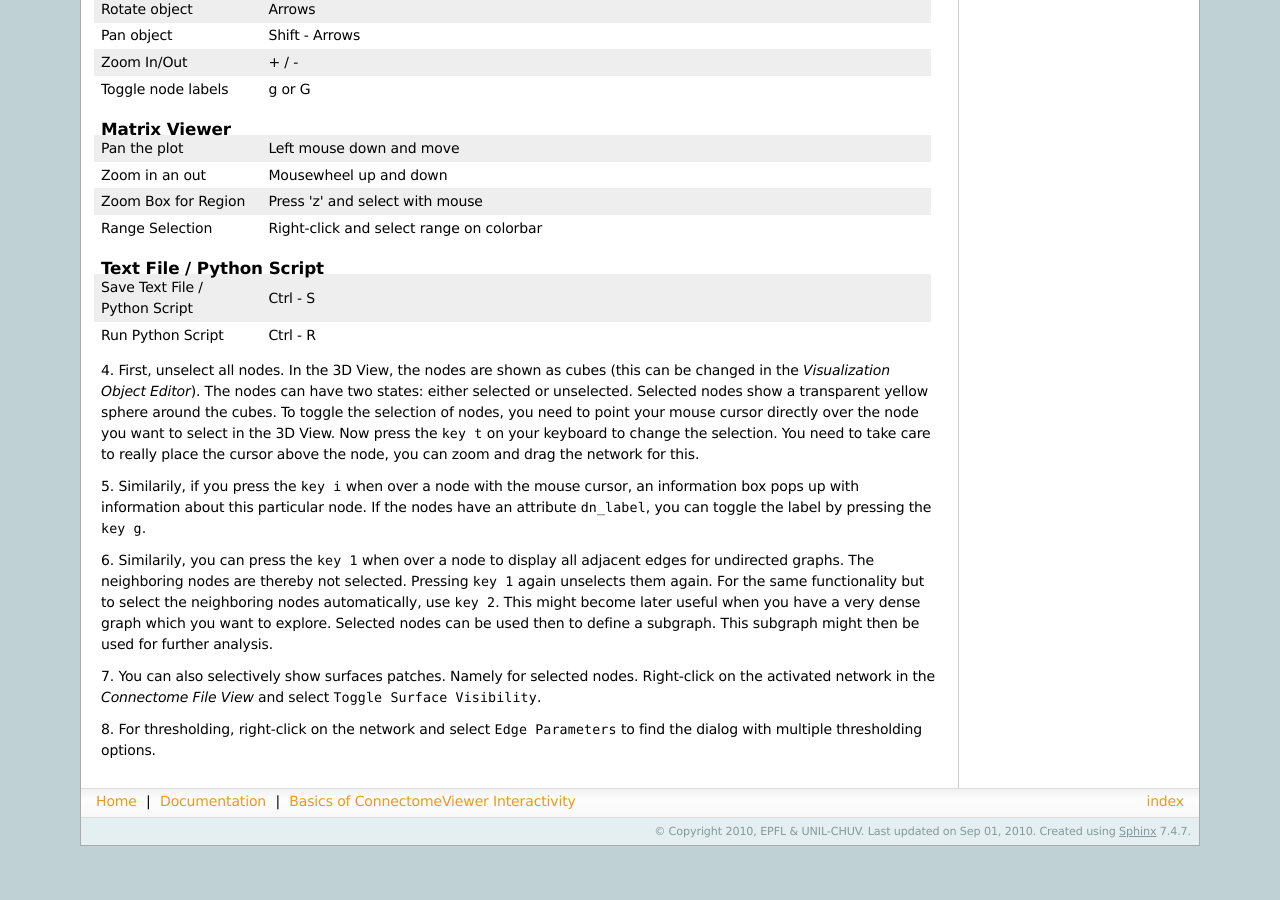
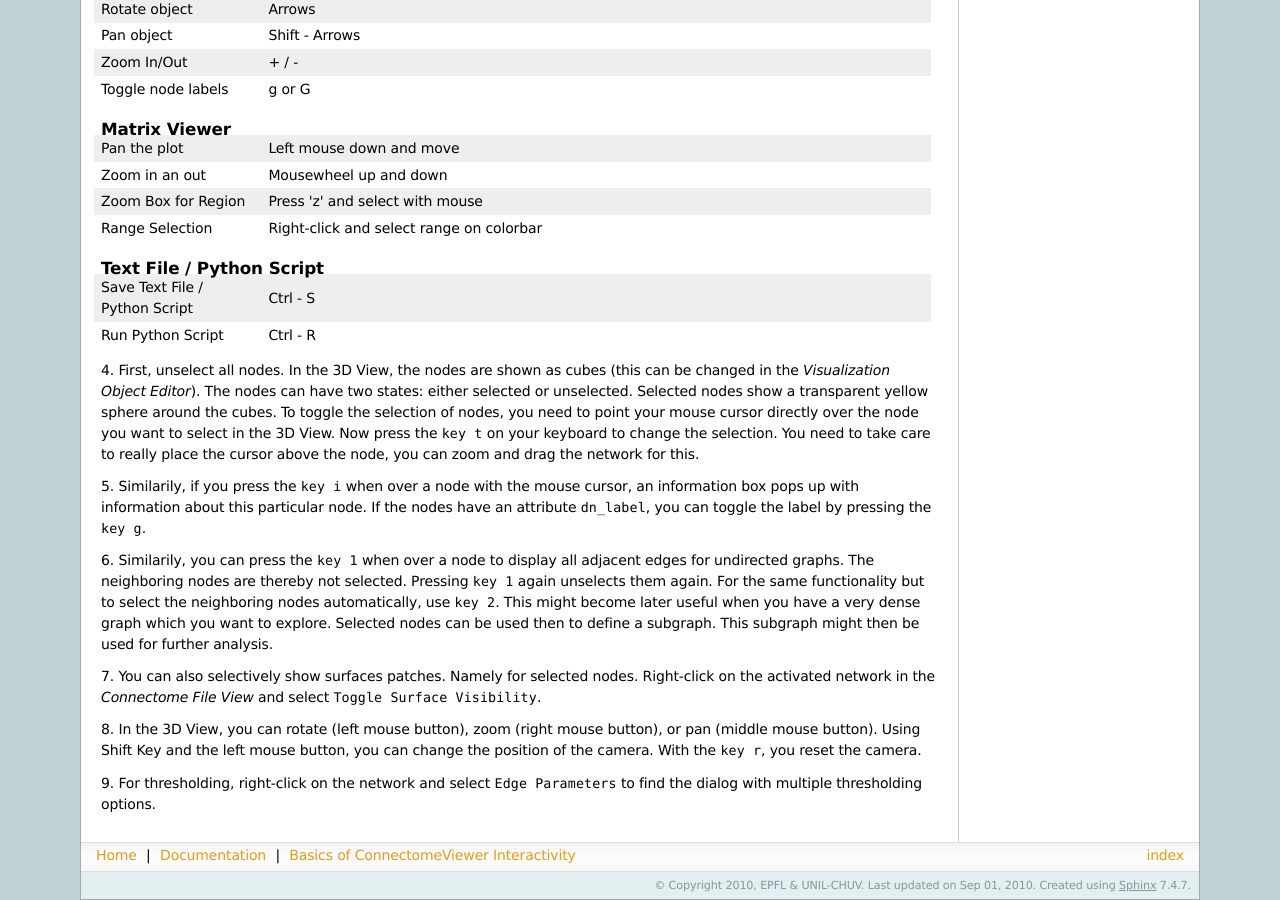
Before and after one commit to LTS5/connectomeviewer, a Sphinx documentation site: the page built from doc/users/tutorials/tut_basicinter.rst, in a window 1280 px wide and 900 px high, scrolled down 1204 px. Built offline with Sphinx 7.4.7, drawn with Linux system fonts in a browser that asks for light colours; before the commit the page ends 2050 px from its top, so only the background shows below that.

Commit message:
Minor tutorial fixes

```diff
--- a/doc/users/tutorials/tut_basicinter.rst
+++ b/doc/users/tutorials/tut_basicinter.rst
@@ -47,7 +47,10 @@ can be used then to define a subgraph. This subgraph might then be used for furt
 7. You can also selectively show surfaces patches. Namely for selected nodes. Right-click on the activated
 network in the *Connectome File View* and select ``Toggle Surface Visibility``.
 
-8. For thresholding, right-click on the network and select ``Edge Parameters`` to find the dialog
+8. In the 3D View, you can rotate (left mouse button), zoom (right mouse button), or pan (middle mouse button).
+Using Shift Key and the left mouse button, you can change the position of the camera. With the ``key r``, you reset the camera.
+
+9. For thresholding, right-click on the network and select ``Edge Parameters`` to find the dialog
 with multiple thresholding options.
 
 .. Using the IPython Shell with dragged objects.
--- a/doc/users/tutorials/tut_nbs.rst
+++ b/doc/users/tutorials/tut_nbs.rst
@@ -62,8 +62,8 @@ It is exposed through loading of the NBS plugin on startup.
 Steps to import the Matlab matrices (you might need to adapt the path)::
 
 	import scipy.io as io
-	Xmat = io.loadmat('X.mat')
-	Ymat = io.loadmat('Y.mat')
+	Xmat = io.loadmat('X.mat', matlab_compatible=True)
+	Ymat = io.loadmat('Y.mat', matlab_compatible=True)
 	X = Xmat['X']
 	Y = Ymat['Y']
 	n = X.shape[0]
```
